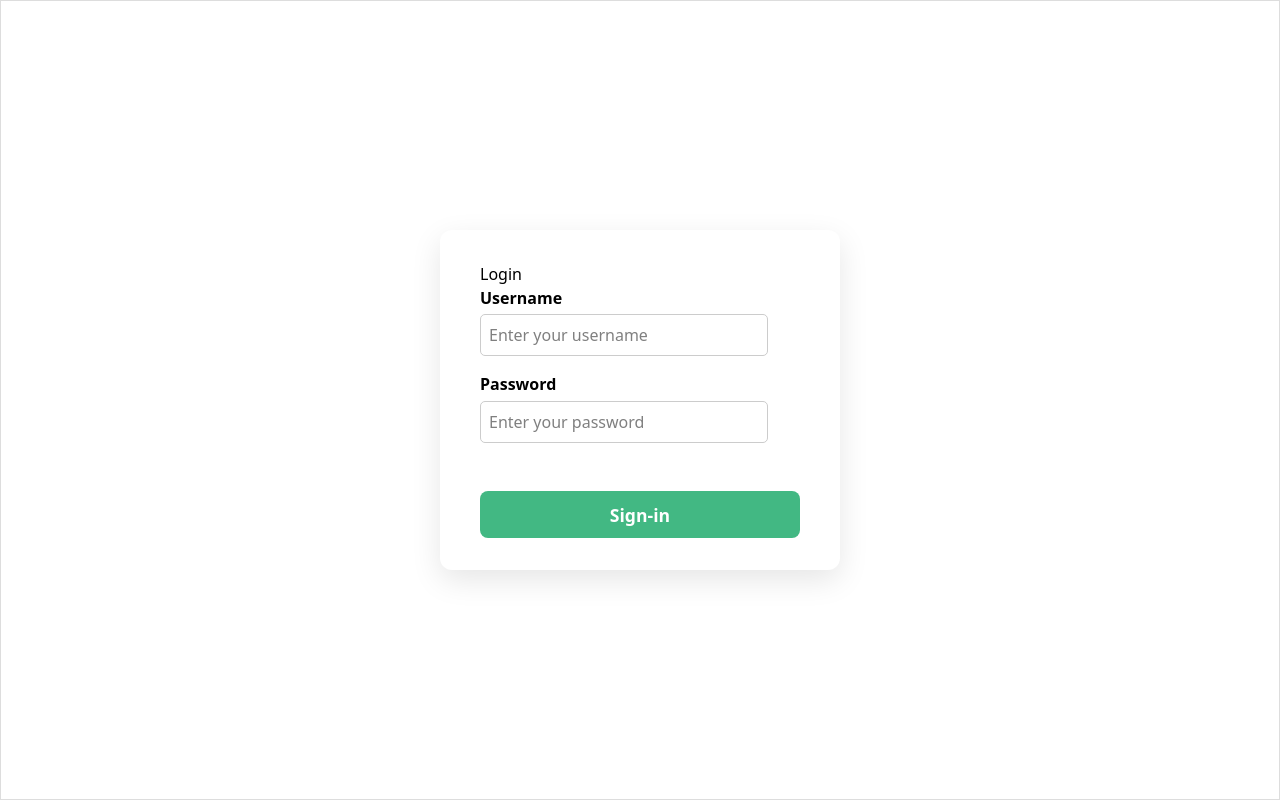
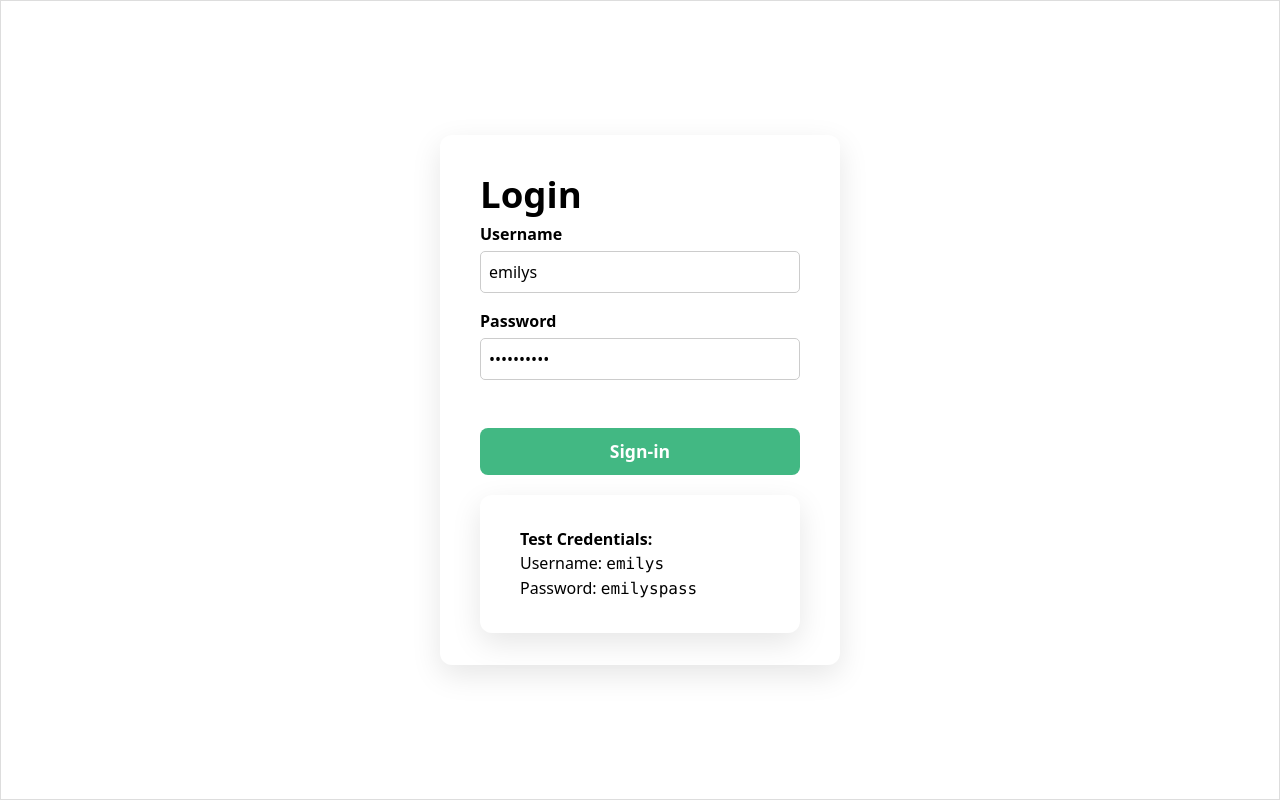
Before and after one commit to Rezhaldo/vue-erp-demo, a Vue app: page /authentication/login in a window 1280 px wide. Built offline with nearby package versions, Linux system fonts and the light colour scheme.

Commit message:
feat: configure Login

```diff
--- a/src/modules/authentication/pages/login/ui/LoginPage.scss
+++ b/src/modules/authentication/pages/login/ui/LoginPage.scss
@@ -24,21 +24,7 @@
   margin-bottom: 1rem;
 }
 
-label {
-  display: block;
-  margin-bottom: 0.3rem;
-  font-weight: bold;
-}
-
-input {
-  width: 90%;
-  padding: 0.5rem;
-  border: 1px solid #ccc;
-  border-radius: 5px;
-}
-
-
-button {
+.signin-button {
   width: 100%;
   padding: 0.65rem 0;
   background-color: #42b883;
@@ -60,3 +46,10 @@ button {
     background-color: #2c7a5e;
   }
 }
+
+.login-input {
+  width: 100%;
+  padding: 0.5rem;
+  border: 1px solid #ccc;
+  border-radius: 5px;
+}
--- a/src/modules/authentication/pages/login/ui/LoginPage.vue
+++ b/src/modules/authentication/pages/login/ui/LoginPage.vue
@@ -1,12 +1,13 @@
 <template>
   <div class="MainContent">
     <div class="login-container">
-      <h1>Login</h1>
+      <h1 style="font-size: 4ch; font-weight: 600">Login</h1>
 
       <form @submit.prevent="handleSubmit">
         <div class="form-group">
           <label for="username">Username</label>
           <input
+            class="login-input"
             id="username"
             v-model="username"
             type="text"
@@ -18,6 +19,7 @@
         <div class="form-group">
           <label for="password">Password</label>
           <input
+            class="login-input"
             id="password"
             v-model="password"
             type="password"
@@ -26,20 +28,31 @@
           />
         </div>
 
-        <button type="submit">Sign-in</button>
+        <button class="signin-button" type="submit">Sign-in</button>
       </form>
+      <div class="login-container" style="margin-top: 20px">
+        <p>
+          <strong>Test Credentials:</strong>
+          <br />
+          Username: <code>emilys</code>
+          <br />
+          Password: <code>emilyspass</code>
+        </p>
+      </div>
     </div>
   </div>
 </template>
 
 <script setup lang="ts">
 import { ref } from "vue";
+import { useRouter } from "vue-router";
 import { toast } from "vue3-toastify";
 import { login } from "../api/login";
 import "./LoginPage.scss";
 
-const username = ref<string>("");
-const password = ref<string>("");
+const router = useRouter();
+const username = ref<string>("emilys");
+const password = ref<string>("emilyspass");
 
 async function handleSubmit() {
   try {
@@ -48,6 +61,8 @@ async function handleSubmit() {
       password: password.value,
     });
     console.log("✅ Login Success", data);
+    router.push("/dashboard");
+
     // TODO: navigate to dashboard or store token
   } catch (error: any) {
     toast.error(error?.message || "Login failed ❌");
```
